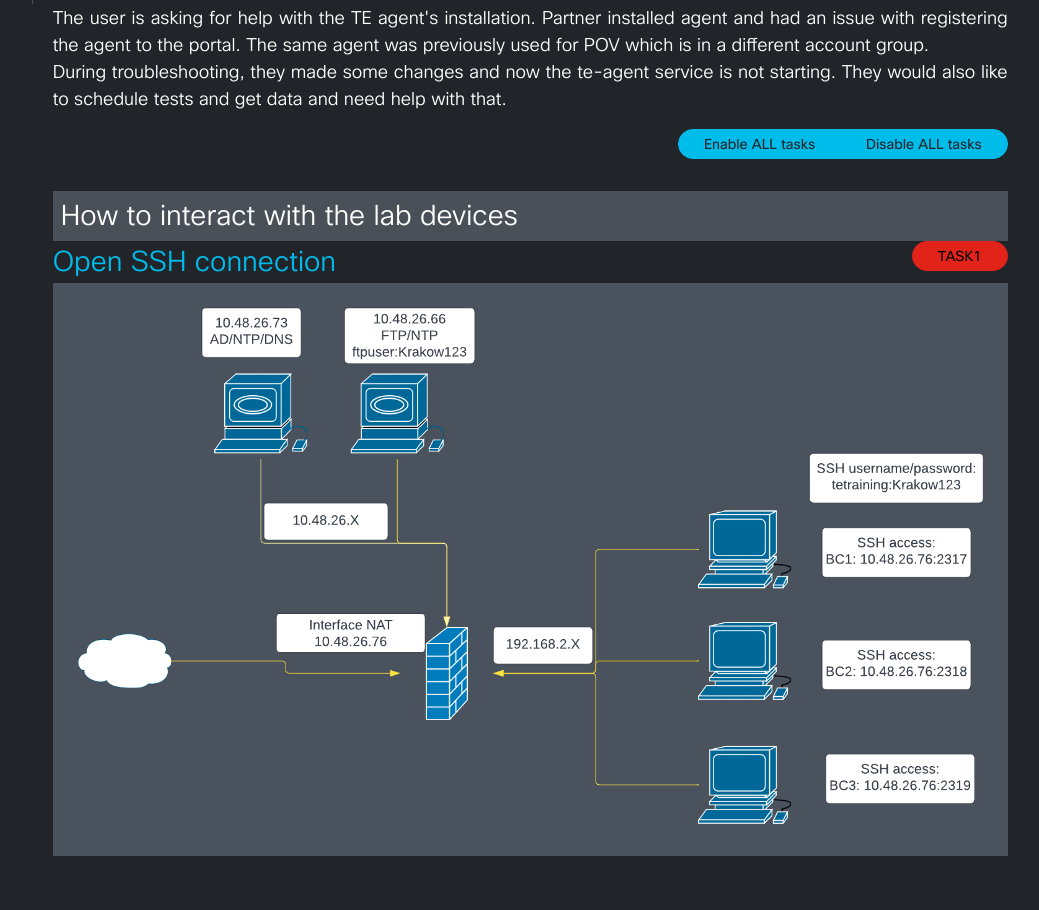
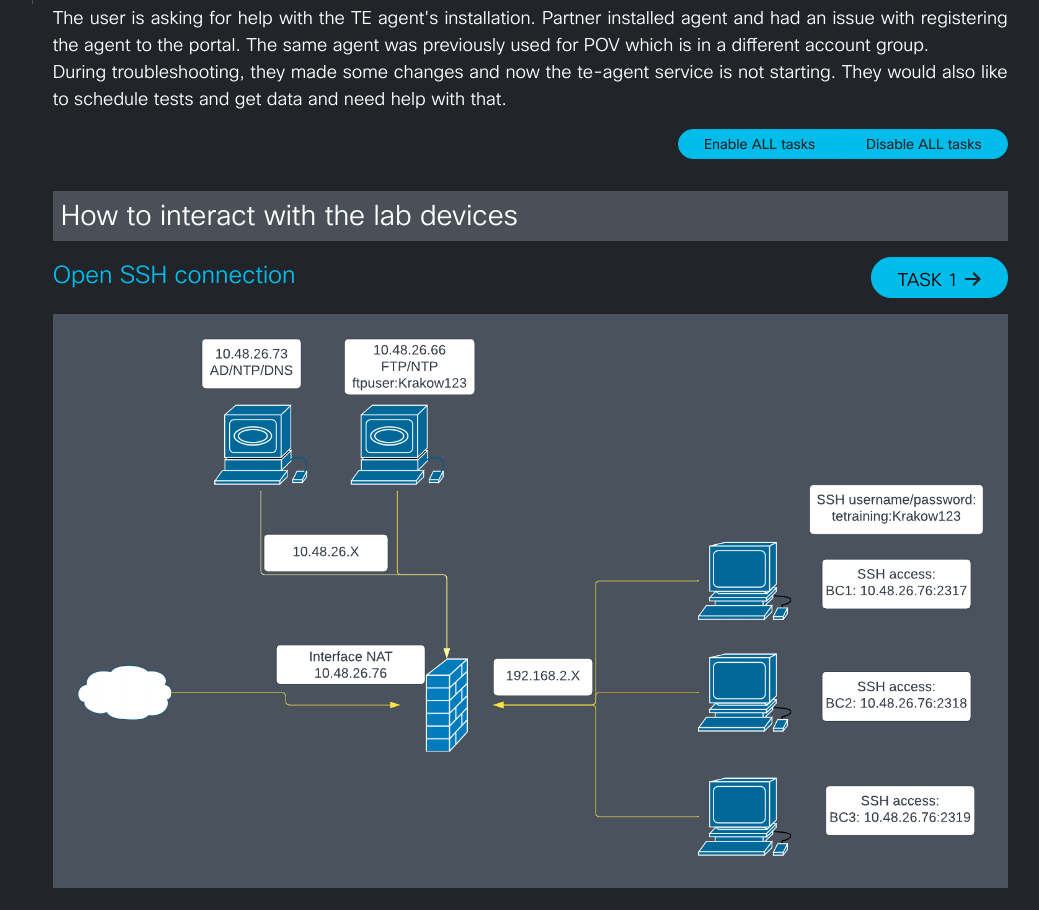
Before and after one commit to tsoprek/tebootcamp, a Flask app: page / in a window 1280 px wide. Shown: the part 672-1582 px from the top of the page, without its empty margins (164-1203 px from the left). Before the commit the page ends 1528 px from the top, so only its background shows below. Run offline with Flask 2, Linux system fonts and the light colour scheme; data comes from the database, SQL or seed files in the repository; both versions use the stored data as it was after the commit; some libraries are stand-ins or nearby versions.

Commit message:
Added Task button CSS, fixed home margins

```diff
--- a/templates/home.html
+++ b/templates/home.html
@@ -139,12 +139,18 @@
     </div>
     </form>
     <h4 class="text-size-28 text-weight-300 panel panel--dark dbl-margin-top">How to interact with the lab devices</h4>
-    <div class="row">
+
+
+
+    <div class="row base-margin-top base-margin-bottom">
         <div class="col-md-12">
-            <a class="text-size-28 text-weight-300 base-margin-center text-justify" {{ sshconn }}>Open SSH connection</a>
-            <button class="btn btn--danger--right base-margin-center" style="float: center"><a style="color: black" href="/task1/">TASK1</a></button>
+            <a class="text-size-24 text-weight-300 base-margin-center text-justify" {{ sshconn }}>Open SSH connection</a>
+            <button class="btn btn--secondary--right text-size-18" style="float: right">
+                <a style="color: black" href="/task1/" class="text-size-18 text-weight-300 base-margin-center text-justify half-margin-top">TASK 1</a>
+                <span class="icon-arrow-right-tail text-size-18 text-weight-300 base-margin-center text-justify qtr-margin-bottom"/>
+            </button>
         </div>
     </div>
-    <img src="/static/LabTopology.png" alt="Lab Topology" class="base-margin-center">
+    <img src="/static/LabTopology.png" alt="Lab Topology" class="base-margin-center base-margin-bottom">
 </body>
 {% endblock %}
```
Also changed, not shown: tasks.db.
